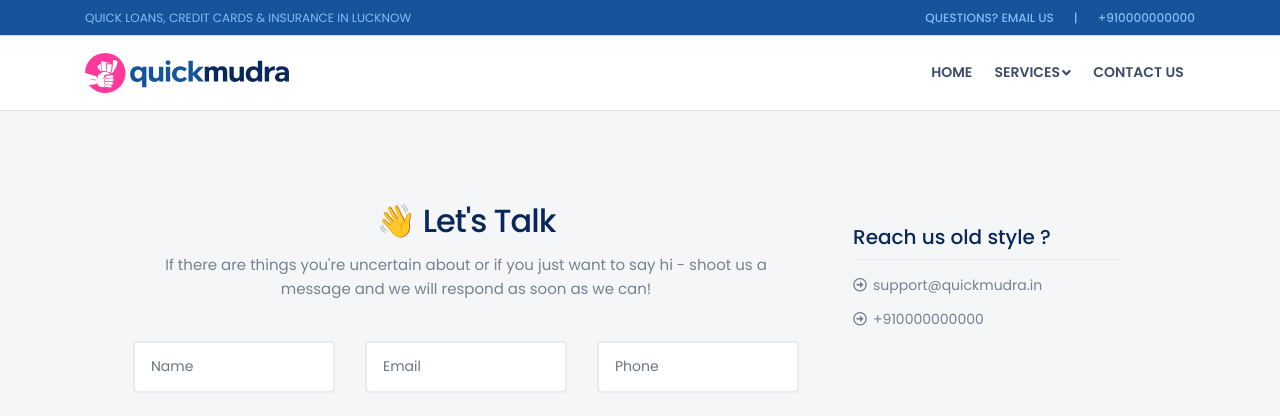
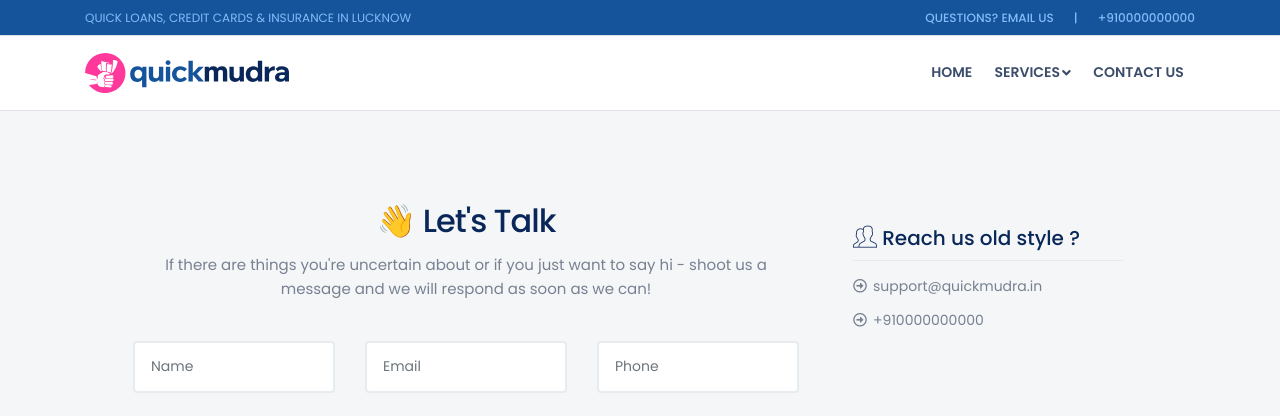
Before and after one commit to jaswinder-singh/creditme, a Jekyll site: the page built from pages/contact.html, in a window 1280 px wide. Shown: the top 416 px of the page. Built offline with Jekyll 4.4.1, drawn with Linux system fonts in a browser that asks for light colours; nearby versions of some CDN libraries.

Commit message:
minor updates

```diff
--- a/_includes/footer.html
+++ b/_includes/footer.html
@@ -12,7 +12,7 @@
                             the best deal possible.</p>
                         <div class="row mb20">
                             <div class="col-xl-6 col-lg-6 col-md-6 col-sm-6 col-6 ">
-                                <p class="address-text "><span><i class="icon-users icon-1x "></i> </span>{{ site.email }}</p>
+                                <p class="address-text"><span><i class="icon-users icon-1x "></i> </span>{{ site.email }}</p>
                             </div>
                             <div class="col-xl-6 col-lg-6 col-md-6 col-sm-6 col-6 ">
                                 <p class="call-text "><span><i class="icon-phone-call icon-1x "></i></span>{{ site.phone }}</p>
--- a/pages/contact.html
+++ b/pages/contact.html
@@ -69,7 +69,7 @@ permalink: /contact-us
                       >
                         <div class="bg-primary">
                           <div class="widget widget-category">
-                            <h3 class="widget-title">Reach us old style ?</h3>
+                            <h3 class="widget-title address-text"><i class="icon-users icon-1x "></i> Reach us old style ?</h3>
                             <ul class="listnone bullet bullet-arrow-circle-right" >
                               <li><a href="mailto:{{ site.email }}?subject={{ site.brand_name }}%20question">{{ site.email }}</a></li>
                               <li><a href="#">{{ site.phone }}</a></li>
```
